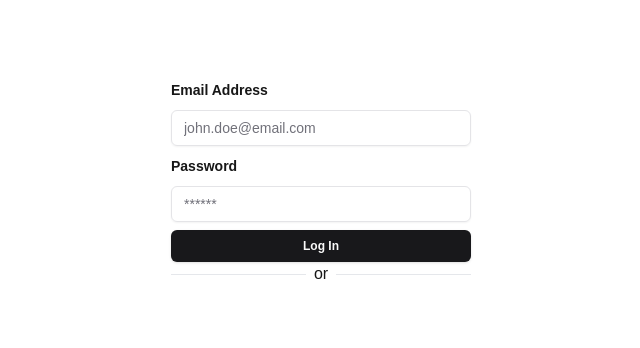
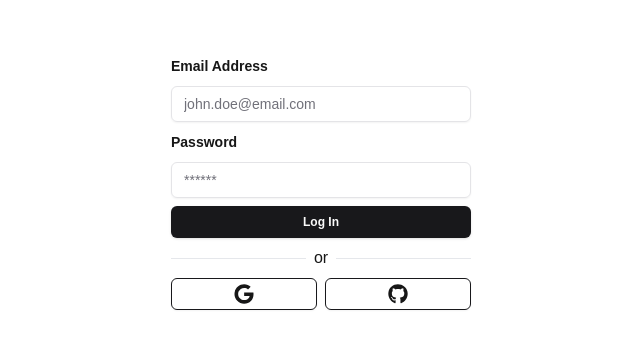
Before and after one commit to adrian92612/rental-property-app, a Next.js app: page /auth/login in a window 1280 px wide. Shown: the part 218-566 px from the top of the page, without its empty margins (319-959 px from the left). Built offline with nearby package versions, Linux system fonts and the light colour scheme.

Commit message:
added login social form

```diff
--- a/app/auth/login/page.tsx
+++ b/app/auth/login/page.tsx
@@ -1,14 +1,16 @@
 import { LoginForm } from "@/components/auth/login-form";
+import { LoginSocialForm } from "@/components/auth/login-social-form";
 
 const LoginPage = () => {
   return (
-    <div className="w-11/12 max-w-[300px]">
+    <div className="w-11/12 max-w-[300px] space-y-2">
       <LoginForm />
       <div className="flex justify-center items-center gap-2">
         <div className="flex-grow bg-gray-200 h-px"></div>
         <span>or</span>
         <div className="flex-grow bg-gray-200 h-px"></div>
       </div>
+      <LoginSocialForm />
     </div>
   );
 };
--- /dev/null
+++ b/components/auth/login-social-form.tsx
@@ -0,0 +1,31 @@
+"use client";
+
+import { useActionState } from "react";
+import { Button } from "../ui/button";
+import { FaGithub, FaGoogle } from "react-icons/fa";
+
+export const LoginSocialForm = () => {
+  // const [state,action,pending] = useActionState()
+  return (
+    <form action="" className="flex items-center gap-2">
+      <Button
+        variant="outline"
+        size="sm"
+        name="action"
+        value="google"
+        className="flex-grow border-primary"
+      >
+        <FaGoogle className="h-5 w-5" />
+      </Button>
+      <Button
+        variant="outline"
+        size="sm"
+        name="action"
+        value="github"
+        className="flex-grow border-primary"
+      >
+        <FaGithub className="h-5 w-5" />
+      </Button>
+    </form>
+  );
+};
--- a/tsconfig.json
+++ b/tsconfig.json
@@ -1,7 +1,6 @@
 {
   "compilerOptions": {
     "lib": ["dom", "dom.iterable", "esnext"],
-    "types": ["react/canary"],
     "allowJs": true,
     "skipLibCheck": true,
     "strict": true,
```
